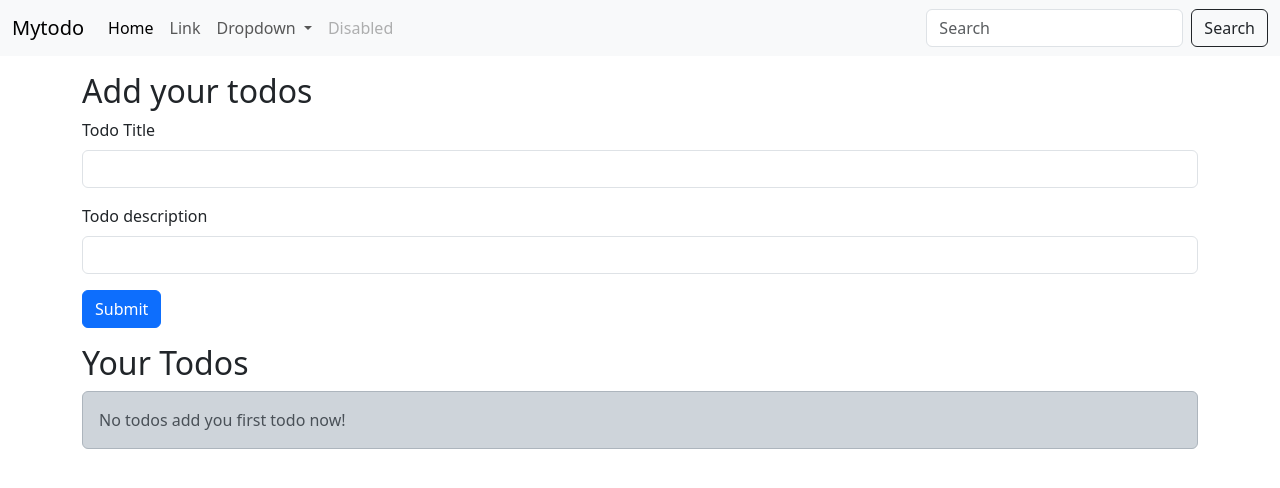
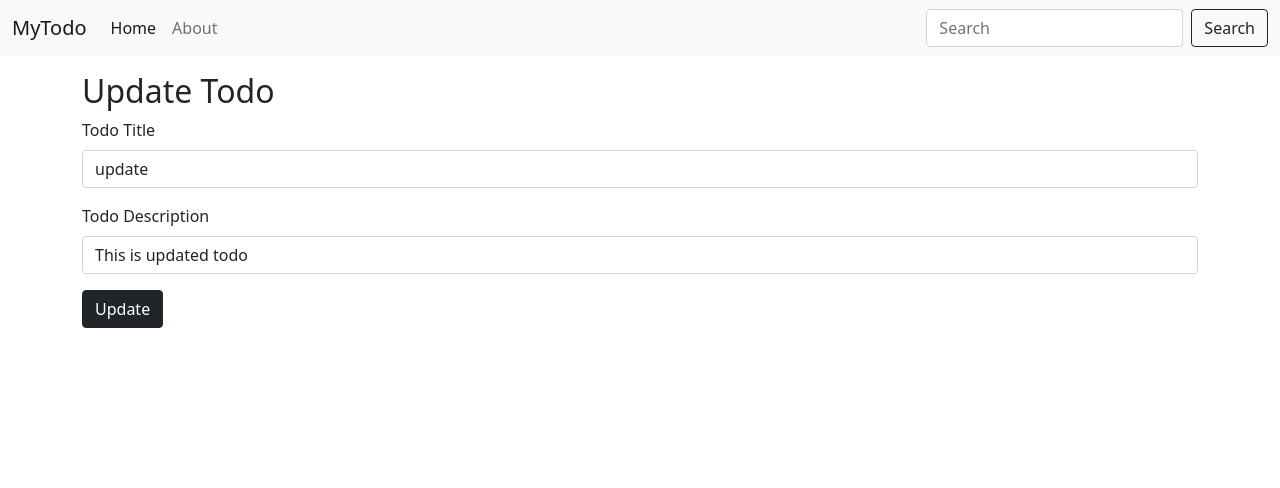
Before and after one commit to yesh198/app, a Flask app: page /update/1 in a window 1280 px wide. Shown: the top 488 px of the page. Run offline with Flask 2, Linux system fonts and the light colour scheme.

Commit message:
update change

```diff
--- a/templates/update.html
+++ b/templates/update.html
@@ -1,103 +1,34 @@
-<!doctype html>
-<html lang="en">
-  <head>
-    <meta charset="utf-8">
-    <meta name="viewport" content="width=device-width, initial-scale=1">
-    <title>My Todo</title>
-    <link href="https://cdn.jsdelivr.net/npm/bootstrap@5.3.0-alpha2/dist/css/bootstrap.min.css" rel="stylesheet" integrity="sha384-aFq/bzH65dt+w6FI2ooMVUpc+21e0SRygnTpmBvdBgSdnuTN7QbdgL+OapgHtvPp" crossorigin="anonymous">
-  </head>
-  <body>
-    <nav class="navbar navbar-expand-lg bg-body-tertiary">
-        <div class="container-fluid">
-          <a class="navbar-brand" href="/">Mytodo</a>
-          <button class="navbar-toggler" type="button" data-bs-toggle="collapse" data-bs-target="#navbarSupportedContent" aria-controls="navbarSupportedContent" aria-expanded="false" aria-label="Toggle navigation">
-            <span class="navbar-toggler-icon"></span>
-          </button>
-          <div class="collapse navbar-collapse" id="navbarSupportedContent">
-            <ul class="navbar-nav me-auto mb-2 mb-lg-0">
-              <li class="nav-item">
-                <a class="nav-link active" aria-current="page" href="#">Home</a>
-              </li>
-              <li class="nav-item">
-                <a class="nav-link" href="#">Link</a>
-              </li>
-              <li class="nav-item dropdown">
-                <a class="nav-link dropdown-toggle" href="#" role="button" data-bs-toggle="dropdown" aria-expanded="false">
-                  Dropdown
-                </a>
-                <ul class="dropdown-menu">
-                  <li><a class="dropdown-item" href="#">Action</a></li>
-                  <li><a class="dropdown-item" href="#">Another action</a></li>
-                  <li><hr class="dropdown-divider"></li>
-                  <li><a class="dropdown-item" href="#">Something else here</a></li>
-                </ul>
-              </li>
-              <li class="nav-item">
-                <a class="nav-link disabled">Disabled</a>
-              </li>
-            </ul>
-            <form class="d-flex" role="search">
-              <input class="form-control me-2" type="search" placeholder="Search" aria-label="Search">
-              <button class="btn btn-outline-dark" type="submit">Search</button>
-            </form>
-          </div>
-        </div>
-      </nav>
+{% extends 'base.html' %}
+{% block title %} Home{% endblock title %}
+{% block body %}
 
     <div class="container my-3">
-        <h2>Add your todos</h2>
-        <form action="/" method="POST">
+        <h2>Update Todo</h2>
+        <form action="/update/{{todo.sno}}" method="POST">
             <div class="mb-3">
               <label for="title" class="form-label">Todo Title</label>
-              <input type="text" class="form-control" name = "title" id="title" aria-describedby="emailHelp">
+              <input type="text" class="form-control" name="title" id="title" value="{{todo.title}}" aria-describedby="emailHelp">
             </div>
             <div class="mb-3">
-              <label for="desc" class="form-label">Todo description</label>
-              <input type="text" class="form-control" name = "desc" id="desc">
+              <label for="desc" class="form-label">Todo Description</label>
+              <input type="text" class="form-control" value="{{todo.desc}}" name="desc" id="desc">
             </div>
 
-            <button type="submit" class="btn btn-primary">Submit</button>
+            <button type="submit" class="btn btn-dark">Update</button>
           </form>
     </div>
 
-    <div class="container my-3">
-        <h2>Your Todos</h2>
+    <!-- Optional JavaScript; choose one of the two! -->
 
-                {% if allTodo|length==0%}
-                <div class="alert alert-dark" role="alert">
-                    No todos add you first todo now!
-                  </div>
-                    {%else%}
-                    <table class="table">
-                        <thead>
-                          <tr>
-                            <th scope="col">SNo</th>
-                            <th scope="col">Title</th>
-                            <th scope="col">description</th>
-                            <th scope="col">Time</th>
-                            <th scope="col">Actions</th>
-                          </tr>
-                        </thead>
-                        <tbody>
-                {% for todo in allTodo %}
-                <tr>
-                    <th scope="row">{{loop.index}}</th>
-                    <td>{{todo.title}}</td>
-                    <td>{{todo.desc}}</td>
-                    <td>{{todo.date_created}}</td>
-                    <td>
-                        <a href="/update/{{todo.sno}}" type = "button" class = 'btn btn-outline-dark btn-sm mx-1'>Update</button>
-                        <a href="/delete/{{todo.sno}}" type = "button" class = 'btn btn-outline-dark btn-sm mx-1'>Delete</button>
-                    </td>
-                </tr>
-                    {% endfor %}
-                </tbody>
-                </table>
-                    {% endif %}
+    <!-- Option 1: Bootstrap Bundle with Popper -->
+    <script src="https://cdn.jsdelivr.net/npm/bootstrap@5.0.0-beta2/dist/js/bootstrap.bundle.min.js"
+        integrity="sha384-b5kHyXgcpbZJO/tY9Ul7kGkf1S0CWuKcCD38l8YkeH8z8QjE0GmW1gYU5S9FOnJ0"
+        crossorigin="anonymous"></script>
 
+    <!-- Option 2: Separate Popper and Bootstrap JS -->
+    <!--
+    <script src="https://cdn.jsdelivr.net/npm/@popperjs/core@2.6.0/dist/umd/popper.min.js" integrity="sha384-KsvD1yqQ1/1+IA7gi3P0tyJcT3vR+NdBTt13hSJ2lnve8agRGXTTyNaBYmCR/Nwi" crossorigin="anonymous"></script>
+    <script src="https://cdn.jsdelivr.net/npm/bootstrap@5.0.0-beta2/dist/js/bootstrap.min.js" integrity="sha384-nsg8ua9HAw1y0W1btsyWgBklPnCUAFLuTMS2G72MMONqmOymq585AcH49TLBQObG" crossorigin="anonymous"></script>
+    -->
 
-
-    </div>
-    <script src="https://cdn.jsdelivr.net/npm/bootstrap@5.3.0-alpha2/dist/js/bootstrap.bundle.min.js" integrity="sha384-qKXV1j0HvMUeCBQ+QVp7JcfGl760yU08IQ+GpUo5hlbpg51QRiuqHAJz8+BrxE/N" crossorigin="anonymous"></script>
-  </body>
-</html>
+{% endblock body %}
```
Also changed, not shown: instance/todo.db.
